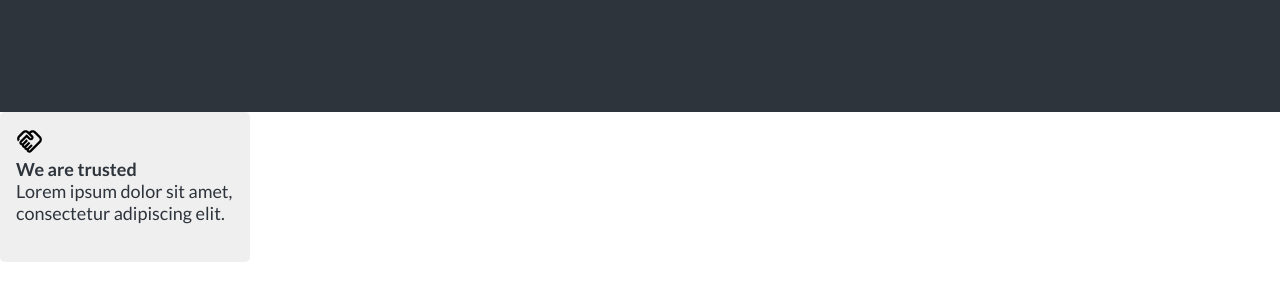
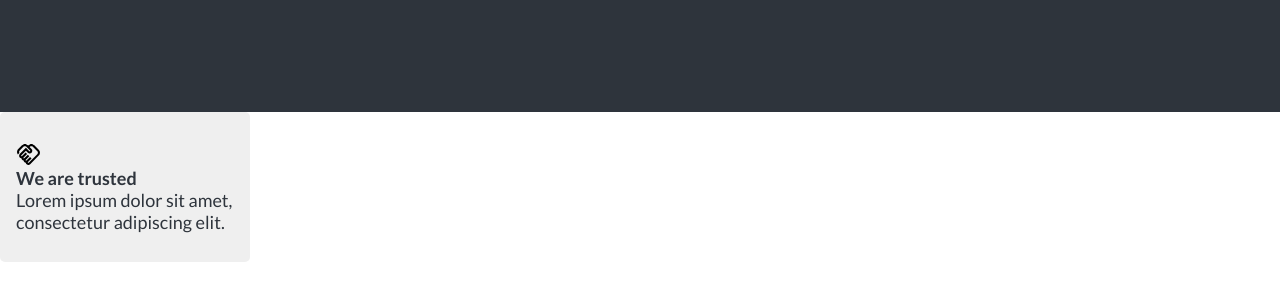
Before and after one commit to sgs-marketing/KYS-probaker, a Nuxt app: page / in a window 1280 px wide. Shown: the part 288-588 px from the top of the page. Built offline with nearby package versions, Linux system fonts and the light colour scheme.

Commit message:
placeholder information block

```diff
--- a/app.vue
+++ b/app.vue
@@ -3,9 +3,9 @@
 </script>
 
 <template>
-<NuxtLayout>
-    <NuxtPage />
-</NuxtLayout>
+  <NuxtLayout>
+      <NuxtPage />
+  </NuxtLayout>
 </template>
 
 <style lang="scss">
--- a/components/global/ContentBlock.vue
+++ b/components/global/ContentBlock.vue
@@ -1,6 +1,4 @@
-<script setup lang=ts>
-
-</script>
+<script setup lang=ts></script>
 
 <template>
     <div class="content-block">
@@ -12,10 +10,17 @@
 
 <style scoped lang=scss>
     .content-block {
+        display: flex;
+        flex-direction: column;
+        justify-content: center;
         padding: var(--content-padding);
         border-radius: var(--border-radius);
         width: 250px;
         height: 150px;
         background-color: var(--boxcolor);
+
+        img {
+            width: 25px;
+        }
     }
 </style>
```
